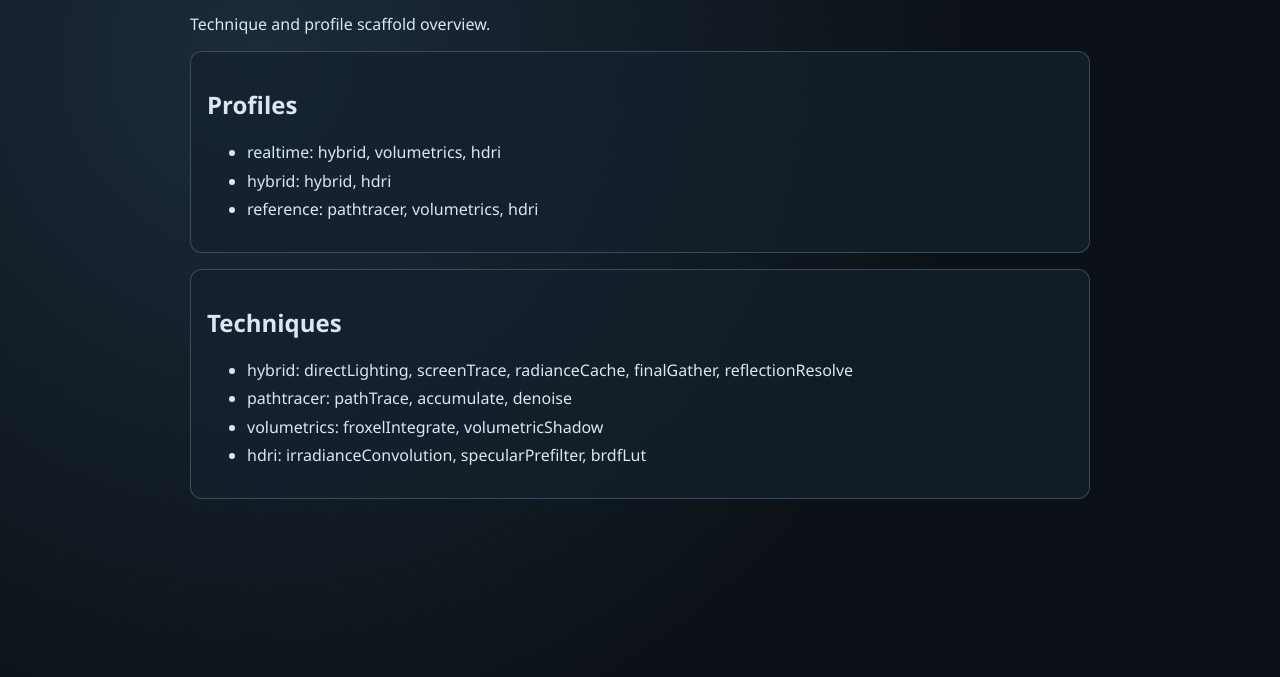
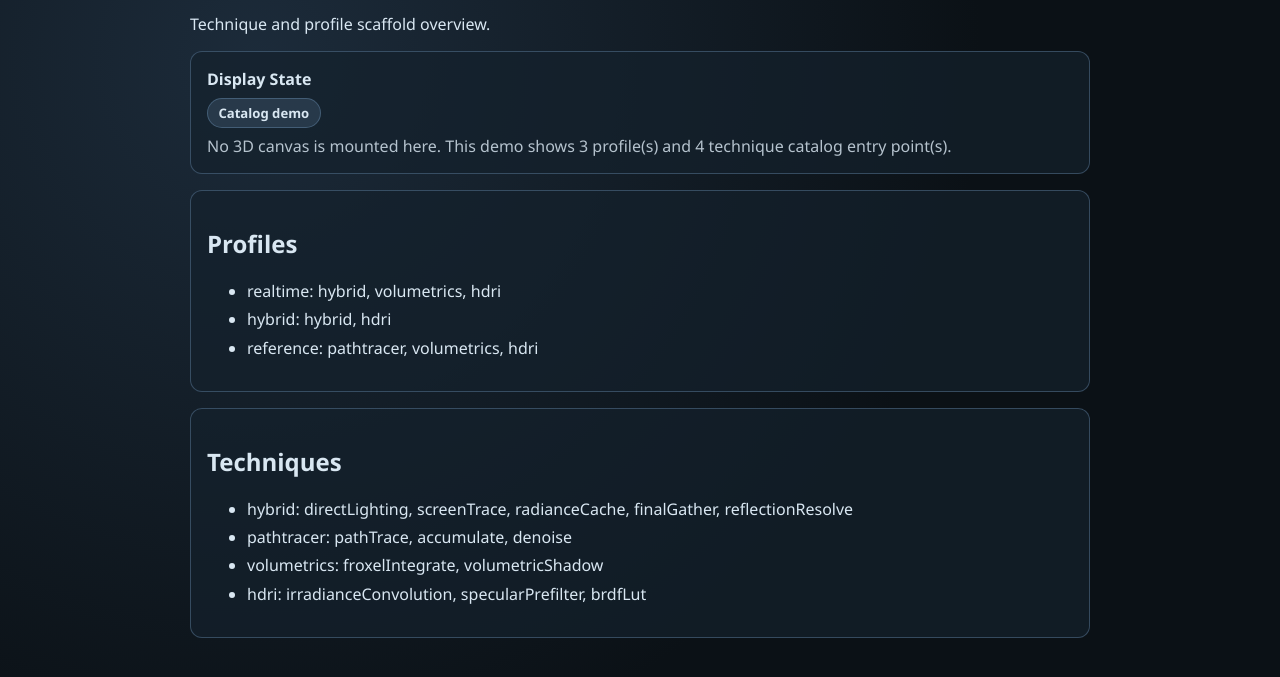
Before and after one commit to Plasius-LTD/gpu-lighting, a website with bundled scripts: page demo/index.html in a window 1280 px wide. Shown: the part 99-776 px from the top of the page. Built offline with nearby package versions, Linux system fonts and the light colour scheme.

Commit message:
docs: clarify lighting demo display state

```diff
--- a/demo/index.html
+++ b/demo/index.html
@@ -10,6 +10,13 @@
     <main>
       <h1>@plasius/gpu-lighting</h1>
       <p>Technique and profile scaffold overview.</p>
+      <section class="display-state" aria-live="polite">
+        <h2>Display State</h2>
+        <p id="displayBadge" class="display-badge">Catalog demo</p>
+        <p id="displayDetails" class="display-details">
+          No 3D canvas is mounted in this demo by design.
+        </p>
+      </section>
       <section>
         <h2>Profiles</h2>
         <ul id="profiles"></ul>
--- a/demo/main.js
+++ b/demo/main.js
@@ -7,6 +7,17 @@ import {
 
 const profileList = document.getElementById("profiles");
 const techniqueList = document.getElementById("techniques");
+const displayBadge = document.getElementById("displayBadge");
+const displayDetails = document.getElementById("displayDetails");
+
+function setDisplayState(badge, details) {
+  if (displayBadge) {
+    displayBadge.textContent = badge;
+  }
+  if (displayDetails) {
+    displayDetails.textContent = details;
+  }
+}
 
 for (const profileName of lightingProfileNames) {
   const profile = getLightingProfile(profileName);
@@ -23,3 +34,9 @@ for (const techniqueName of lightingTechniqueNames) {
     .join(", ")}`;
   techniqueList.appendChild(item);
 }
+
+setDisplayState(
+  "Catalog demo",
+  `No 3D canvas is mounted here. This demo shows ${lightingProfileNames.length} profile(s) ` +
+    `and ${lightingTechniqueNames.length} technique catalog entry point(s).`
+);
--- a/demo/styles.css
+++ b/demo/styles.css
@@ -21,6 +21,35 @@ h1 {
   margin-bottom: 0.25rem;
 }
 
+.display-state {
+  background: rgba(21, 33, 45, 0.7);
+  border: 1px solid rgba(122, 162, 201, 0.35);
+  border-radius: 0.75rem;
+  margin-top: 1rem;
+  padding: 1rem;
+}
+
+.display-state h2 {
+  margin: 0 0 0.5rem;
+  font-size: 1rem;
+}
+
+.display-badge {
+  display: inline-flex;
+  margin: 0 0 0.45rem;
+  padding: 0.3rem 0.65rem;
+  border-radius: 999px;
+  background: rgba(122, 162, 201, 0.18);
+  border: 1px solid rgba(122, 162, 201, 0.35);
+  font-size: 0.82rem;
+  font-weight: 700;
+}
+
+.display-details {
+  margin: 0;
+  color: rgba(217, 231, 242, 0.82);
+}
+
 section {
   background: rgba(21, 33, 45, 0.7);
   border: 1px solid rgba(122, 162, 201, 0.35);
```
Also changed, not shown: README.md.
